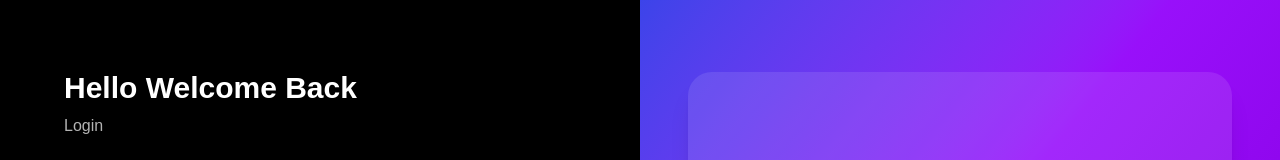
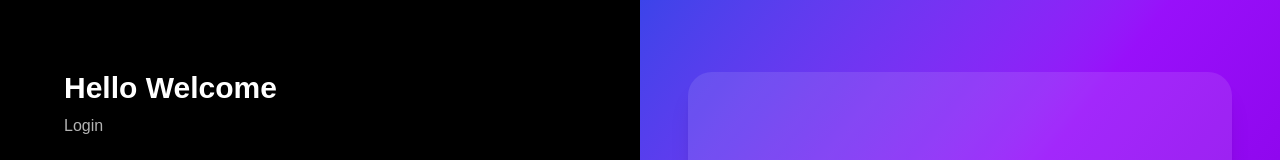
Before and after one commit to sarthakkaushik927/Image-Processing-Tool, a React (Vite) app: page / in a window 1280 px wide. Shown: the part 136-296 px from the top of the page. Built offline with nearby package versions, Linux system fonts and the light colour scheme.

Commit message:
removed back from login page

```diff
--- a/src/pages/LoginPage.jsx
+++ b/src/pages/LoginPage.jsx
@@ -27,7 +27,7 @@ export default function LoginPage({ setPage, onLogin }) {
 
   return (
     <AuthPageWrapper>
-      <h2 className="text-3xl font-bold text-white mb-2">Hello Welcome Back</h2>
+      <h2 className="text-3xl font-bold text-white mb-2">Hello Welcome</h2>
       <p className="text-white/70 mb-8">Login</p>
 
       <form className="space-y-6" onSubmit={handleSubmit}>
```
